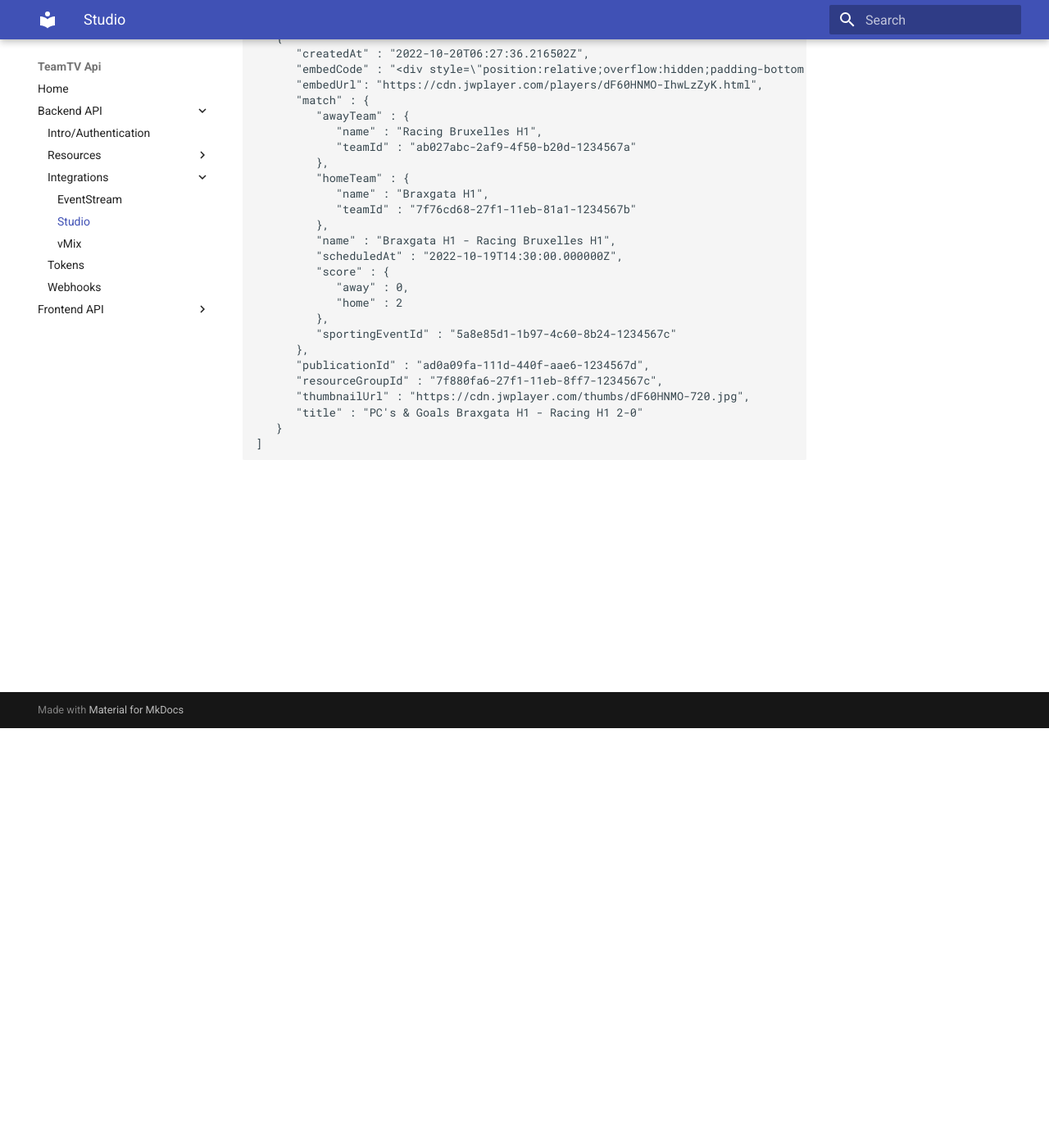
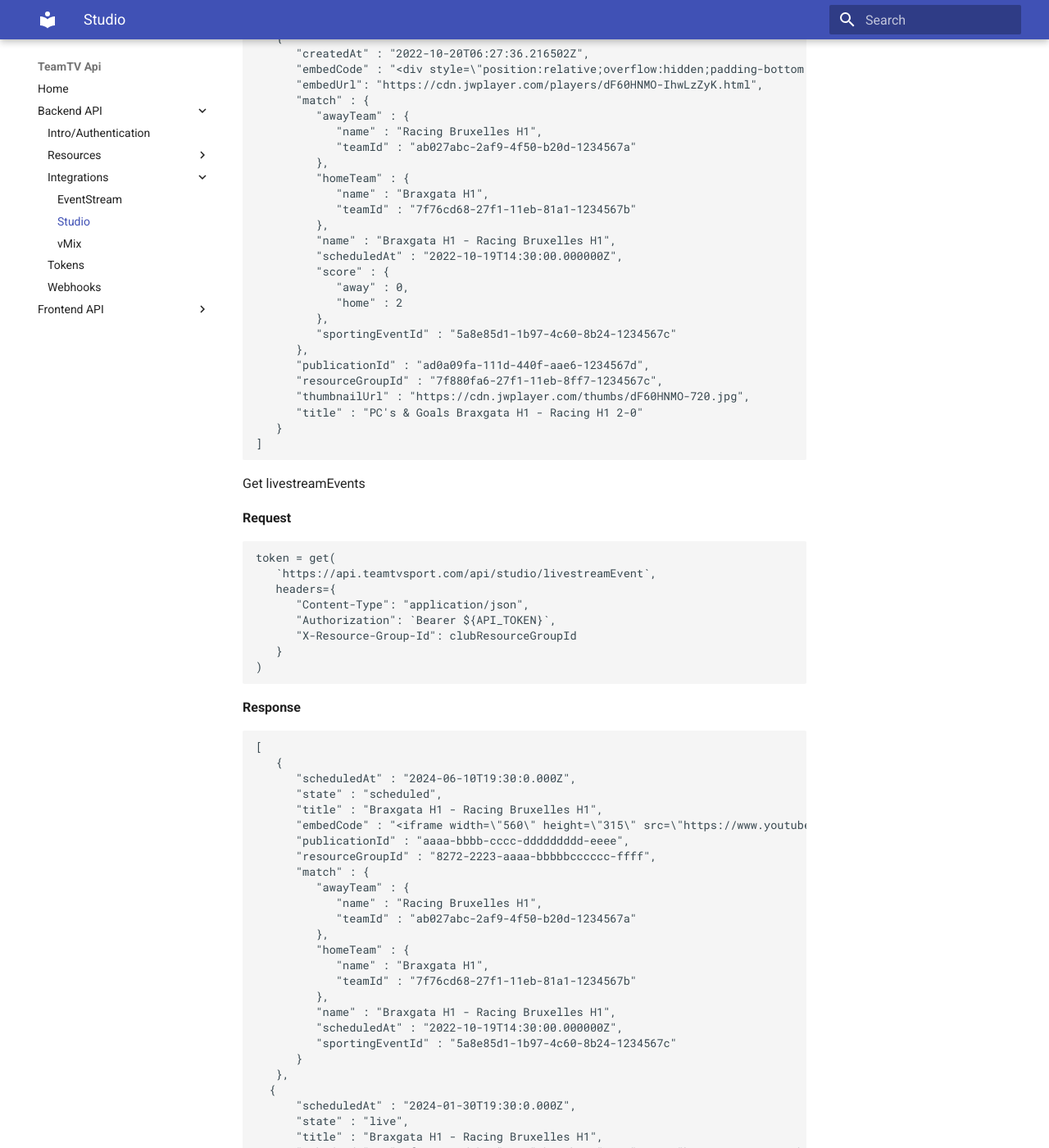
Before and after one commit to teamtv/teamtv-api-documentation, an MkDocs documentation site: the page built from docs/backend_api/studio.md, in a window 1280 px wide and 1400 px high, scrolled down 512 px. Shown: the whole window at 82% size. Built offline with MkDocs 1.6.1 and Material for MkDocs 9.7.7, drawn with Linux system fonts in a browser that asks for light colours; some of the changed text lies outside the part shown.

Commit message:
Add livestream details to studio

````diff
--- a/docs/backend_api/studio.md
+++ b/docs/backend_api/studio.md
@@ -48,3 +48,66 @@ token = get(
    }
 ]
 ```
+
+
+Get livestreamEvents
+
+**Request**
+```javascript
+token = get(
+   `https://api.teamtvsport.com/api/studio/livestreamEvent`,
+   headers={
+      "Content-Type": "application/json",
+      "Authorization": `Bearer ${API_TOKEN}`,
+      "X-Resource-Group-Id": clubResourceGroupId
+   }
+)
+```
+
+**Response**
+```json
+[
+   {
+      "scheduledAt" : "2024-06-10T19:30:0.000Z",
+      "state" : "scheduled",
+      "title" : "Braxgata H1 - Racing Bruxelles H1",
+      "embedCode" : "<iframe width=\"560\" height=\"315\" src=\"https://www.youtube.com/embed/2CD9aEjFZwU\" title=\"YouTube video player\" frameborder=\"0\" allow=\"accelerometer; autoplay; clipboard-write; encrypted-media; gyroscope; picture-in-picture\" allowfullscreen></iframe>",
+      "publicationId" : "aaaa-bbbb-cccc-ddddddddd-eeee",
+      "resourceGroupId" : "8272-2223-aaaa-bbbbbcccccc-ffff",
+      "match" : {
+         "awayTeam" : {
+            "name" : "Racing Bruxelles H1",
+            "teamId" : "ab027abc-2af9-4f50-b20d-1234567a"
+         },
+         "homeTeam" : {
+            "name" : "Braxgata H1",
+            "teamId" : "7f76cd68-27f1-11eb-81a1-1234567b"
+         },
+         "name" : "Braxgata H1 - Racing Bruxelles H1",
+         "scheduledAt" : "2022-10-19T14:30:00.000000Z",
+         "sportingEventId" : "5a8e85d1-1b97-4c60-8b24-1234567c"
+      }
+   },
+  {
+      "scheduledAt" : "2024-01-30T19:30:0.000Z",
+      "state" : "live",
+      "title" : "Braxgata H1 - Racing Bruxelles H1",
+      "embedCode" : "<iframe width=\"560\" height=\"315\" src=\"https://www.youtube.com/embed/2CD9aEjFZwU\" title=\"YouTube video player\" frameborder=\"0\" allow=\"accelerometer; autoplay; clipboard-write; encrypted-media; gyroscope; picture-in-picture\" allowfullscreen></iframe>",
+      "publicationId" : "aaaa-bbbb-cccc-ddddddddd-eeee",
+      "resourceGroupId" : "8272-2223-aaaa-bbbbbcccccc-ffff",
+      "match" : {
+         "awayTeam" : {
+            "name" : "Racing Bruxelles H1",
+            "teamId" : "ab027abc-2af9-4f50-b20d-1234567a"
+         },
+         "homeTeam" : {
+            "name" : "Braxgata H1",
+            "teamId" : "7f76cd68-27f1-11eb-81a1-1234567b"
+         },
+         "name" : "Braxgata H1 - Racing Bruxelles H1",
+         "scheduledAt" : "2022-10-19T14:30:00.000000Z",
+         "sportingEventId" : "5a8e85d1-1b97-4c60-8b24-1234567c"
+      }
+   }
+]
+```
````
